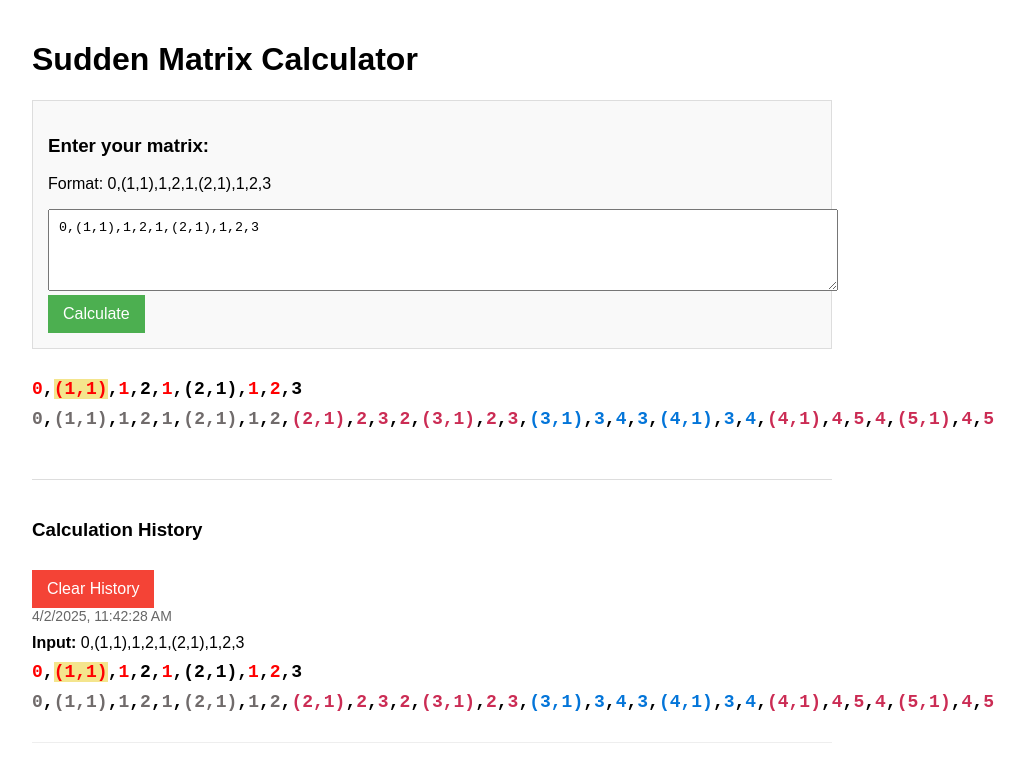
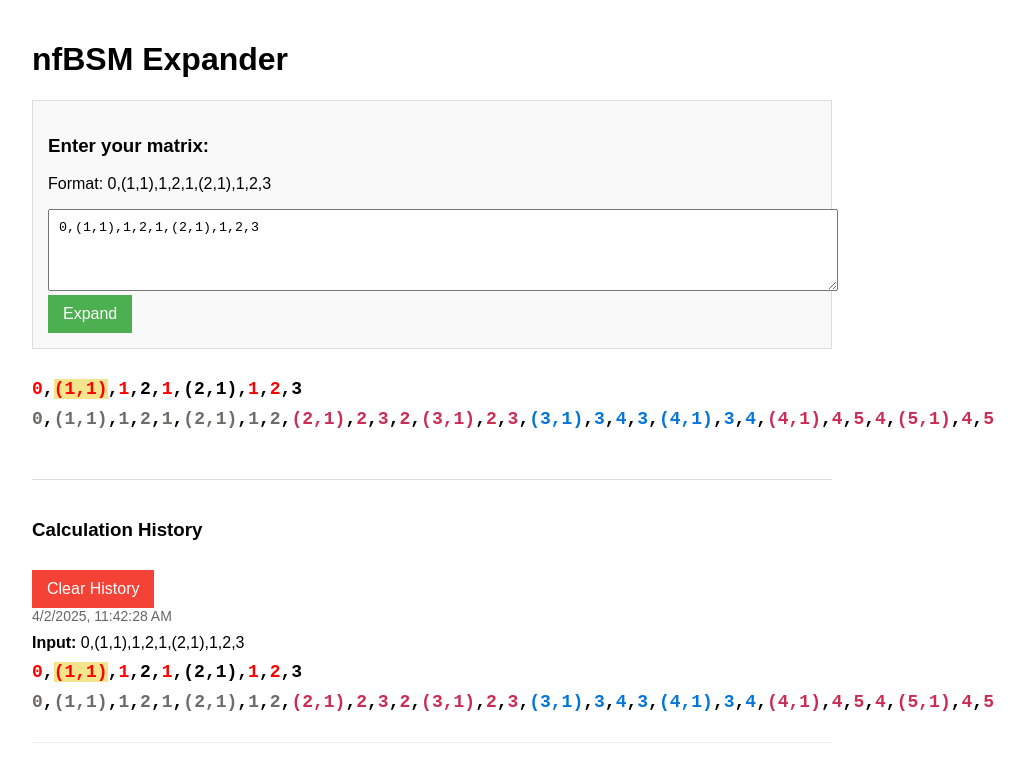
Before and after one commit to sudden-analyse/sudden-analyse.github.io, a plain HTML site: page html/Visualizer/nfBSM_Expander.html in a window 1280 px wide. Shown: the whole page, without its empty margins (208-1233 px from the left). Drawn offline with Linux system fonts and the light colour scheme.

Commit message:
Add files via upload

```diff
--- a/html/Visualizer/nfBSM_Expander.html
+++ b/html/Visualizer/nfBSM_Expander.html
@@ -95,13 +95,13 @@
     </style>
 </head>
 <body>
-    <h1>Sudden Matrix Calculator</h1>
+    <h1>nfBSM Expander</h1>
     <div class="container">
         <div class="input-section">
             <h3>Enter your matrix:</h3>
             <p>Format: 0,(1,1),1,2,1,(2,1),1,2,3</p>
             <textarea id="matrix-input" rows="4">0,(1,1),1,2,1,(2,1),1,2,3</textarea>
-            <button onclick="calculate()">Calculate</button>
+            <button onclick="calculate()">Expand</button>
         </div>
 
         <div id="output-section"></div>
```
